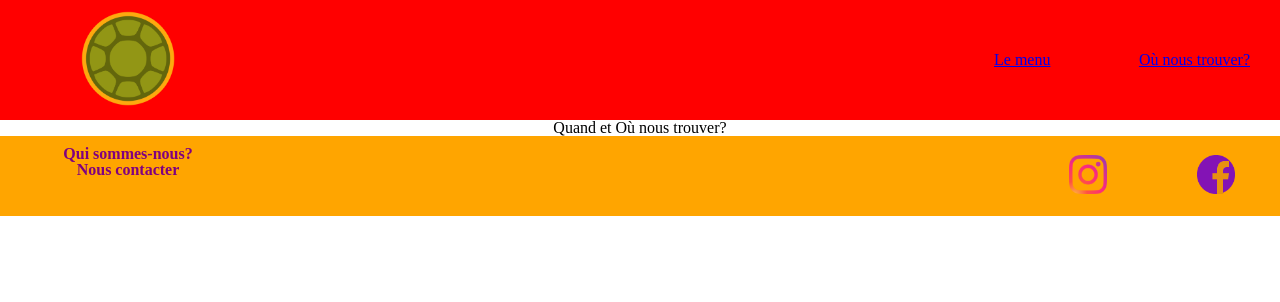
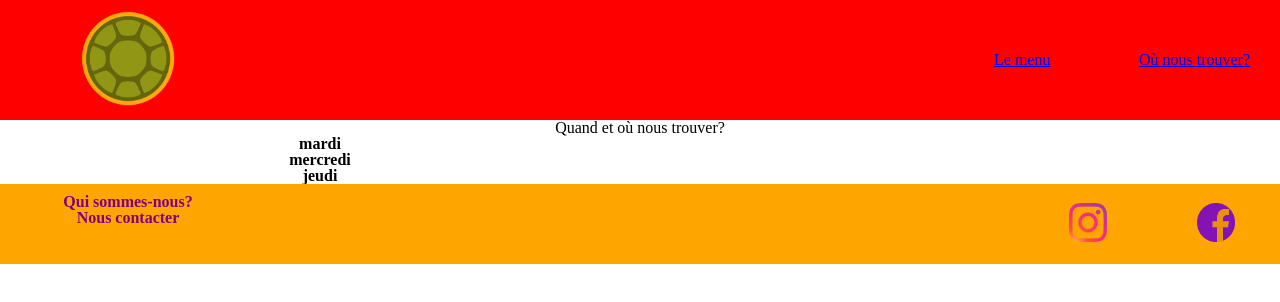
Before and after one commit to thalice/pizza, a React (Create React App) app: page /location in a window 1280 px wide. Shown: the top 302 px of the page. Built offline with nearby package versions, Linux system fonts and the light colour scheme.

Commit message:
last commit

```diff
--- /dev/null
+++ b/src/components/CardPlace.jsx
@@ -0,0 +1,22 @@
+import React from "react";
+import styled from "styled-components";
+
+const StyledCardPlace = styled.li`
+  width: 50%;
+
+  h1 {
+    font-weight: bold;
+  }
+`;
+
+function CardPlace({ place }) {
+  const { day, location, service } = place;
+  return (
+    <StyledCardPlace>
+      <h1>{day}</h1>
+      <ul></ul>
+    </StyledCardPlace>
+  );
+}
+
+export default CardPlace;
--- /dev/null
+++ b/src/fakeDBlocation.js
@@ -0,0 +1,21 @@
+export default [
+  {
+    id: 1,
+    day: "mardi",
+    location: "Paris",
+    service: "midi"
+  },
+  {
+    id: 2,
+    day: "mercredi",
+    location: "Bruxelles",
+    service: "soir"
+  },
+
+  {
+    id: 3,
+    day: "jeudi",
+    location: "Bruxelles",
+    service: "midi"
+  }
+];
--- a/src/pages/Where.jsx
+++ b/src/pages/Where.jsx
@@ -1,7 +1,19 @@
 import React from "react";
+import db from "../fakeDBlocation";
+import CardPlace from "../components/CardPlace";
 
 function Location() {
-  return <div>Quand et Où nous trouver?</div>;
+  return (
+    <div>
+      {" "}
+      <h1>Quand et où nous trouver? </h1>
+      <ul>
+        {db.map(place => {
+          return <CardPlace key={place.id} place={place} />;
+        })}
+      </ul>
+    </div>
+  );
 }
 
 export default Location;
```
